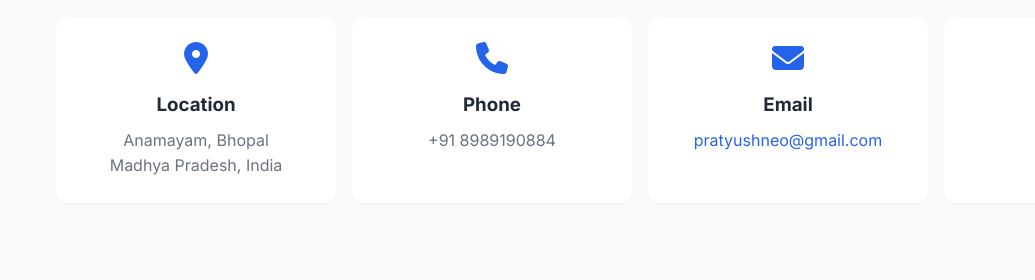
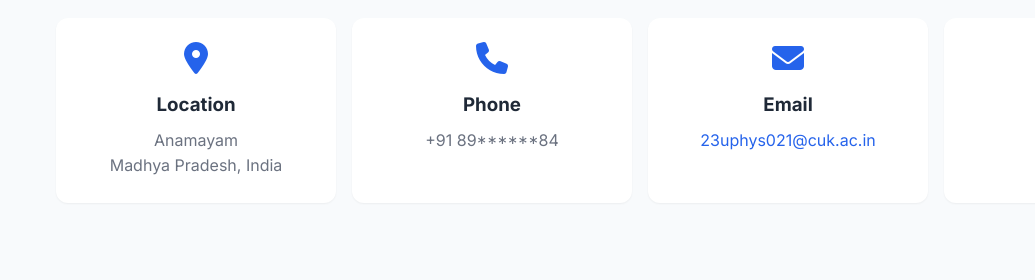
Before and after one commit to pupratyush/pupratyush.github.io, a plain HTML site: page index.html in a window 1280 px wide. Shown: the part 1040-1320 px from the top of the page, 0-1035 px from the left. Drawn offline with Linux system fonts and the light colour scheme.

Commit message:
Update index.html

```diff
--- a/index.html
+++ b/index.html
@@ -574,17 +574,17 @@
                 <div class="contact-item">
                     <i class="fas fa-map-marker-alt"></i>
                     <h3>Location</h3>
-                    <p>Anamayam, Bhopal<br>Madhya Pradesh, India</p>
+                    <p>Anamayam<br>Madhya Pradesh, India</p>
                 </div>
                 <div class="contact-item">
                     <i class="fas fa-phone"></i>
                     <h3>Phone</h3>
-                    <p>+91 8989190884</p>
+                    <p>+91 89******84</p>
                 </div>
                 <div class="contact-item">
                     <i class="fas fa-envelope"></i>
                     <h3>Email</h3>
-                    <p><a href="mailto:pratyushneo@gmail.com">pratyushneo@gmail.com</a></p>
+                    <p><a href="mailto:pratyushneo@gmail.com">23uphys021@cuk.ac.in</a></p>
                 </div>
                 <div class="contact-item">
                     <i class="fab fa-linkedin"></i>
```
